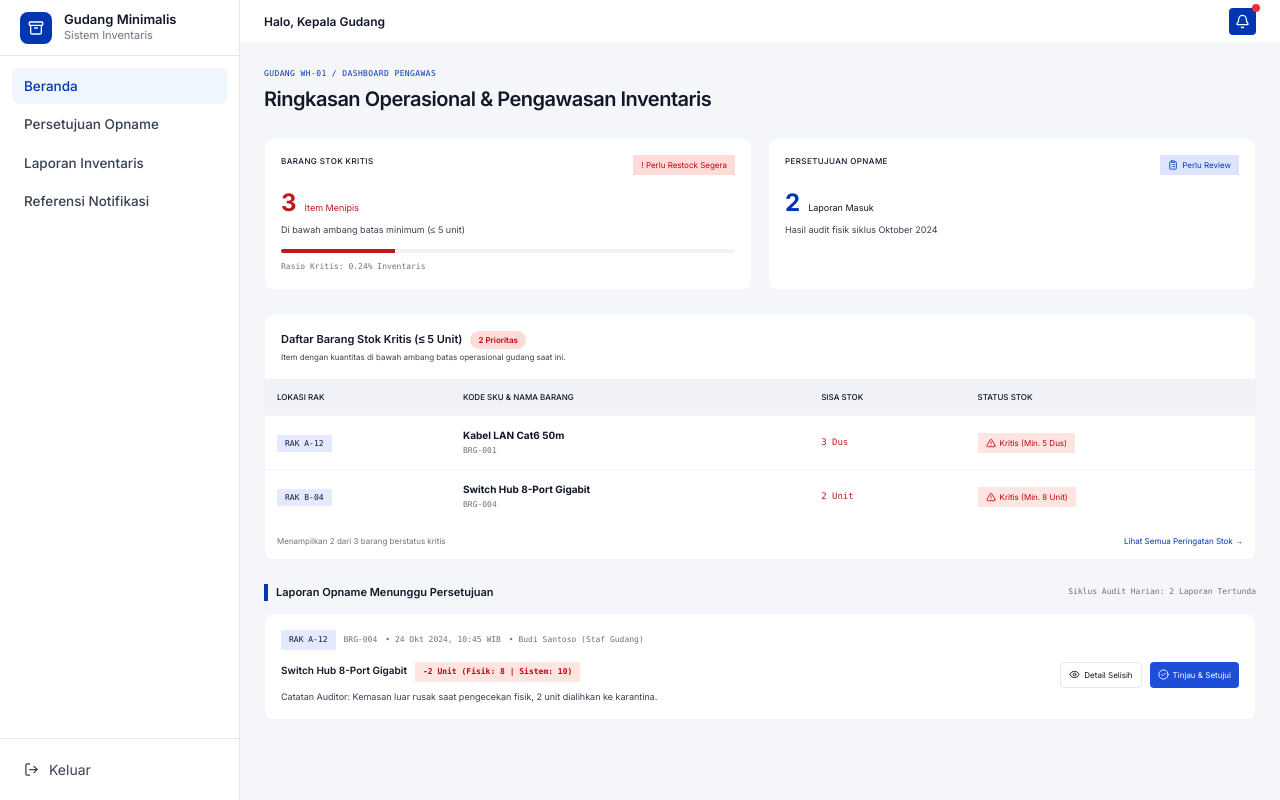
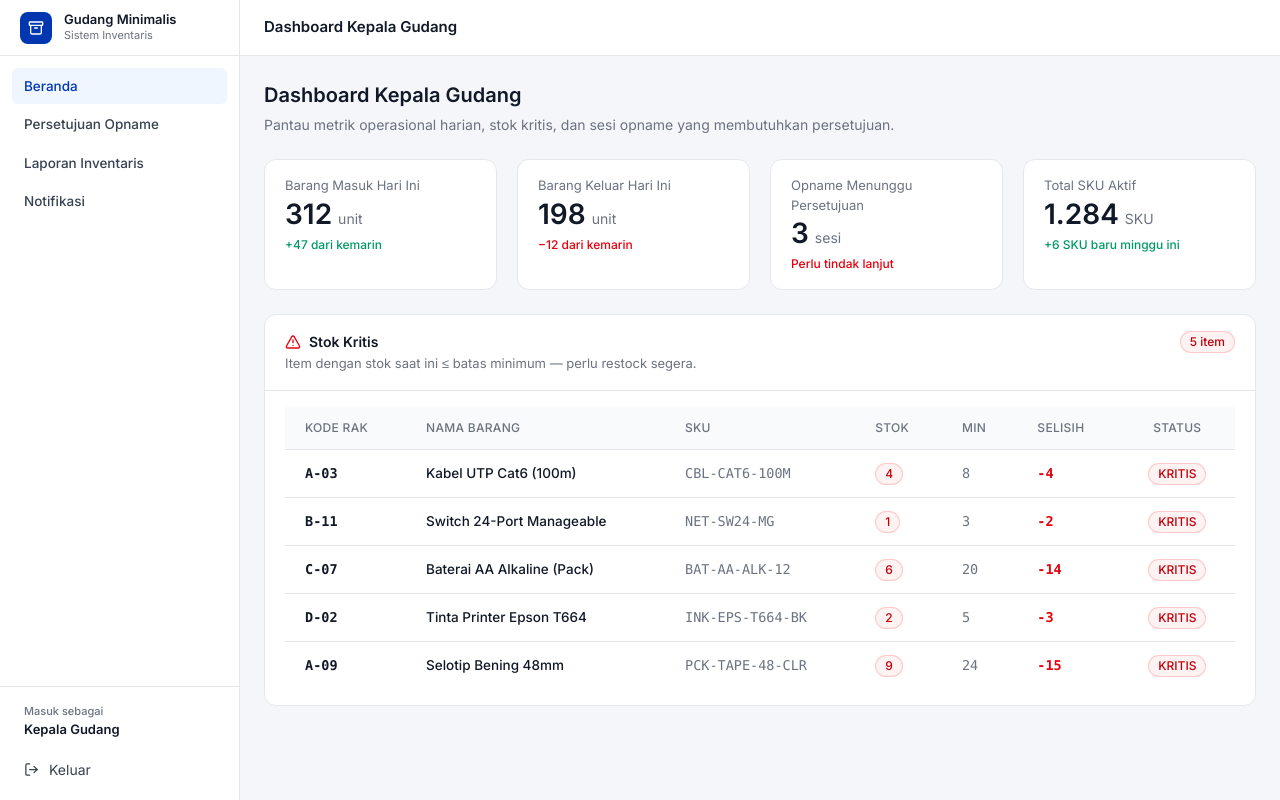
Before and after one commit to HA141User/Projek-Perangkat-Lunak, a React (Vite) app in the folder frontend/gudang-minimalis/: page /kepala-gudang in a window 1280 px wide. Built offline with nearby package versions, Linux system fonts and the light colour scheme; no server answers.

Commit message:
feat(supervisor): implement executive warehouse dashboard

```diff
--- a/frontend/gudang-minimalis/src/pages/WarehouseDashboard.jsx
+++ b/frontend/gudang-minimalis/src/pages/WarehouseDashboard.jsx
@@ -1,193 +1,167 @@
-
-import { Link } from 'react-router'
-import {
-  Bell,
-  ClipboardList,
-  AlertTriangle,
-  Eye,
-  CheckCircle2,
-} from 'lucide-react'
-import Sidebar from '../components/Sidebar'
+import { useNavigate } from 'react-router'
+import { AlertTriangle } from 'lucide-react'
+import AppShell from '../components/AppShell'
+import Badge from '../components/ui/Badge'
+import { KpiCard } from '../components/ui/Card'
+import { Card, CardHeader, CardBody } from '../components/ui/Card'
+import { getAuth, clearAuth } from '../lib/auth'
 
 const menu = [
   { label: 'Beranda', to: '/kepala-gudang' },
   { label: 'Persetujuan Opname', to: '/kepala-gudang/persetujuan' },
   { label: 'Laporan Inventaris', to: '/kepala-gudang/laporan' },
-  { label: 'Referensi Notifikasi', to: '/kepala-gudang/notifikasi' },
+  { label: 'Notifikasi', to: '/kepala-gudang/notifikasi' },
 ]
 
-const criticalItems = [
-  { rack: 'RAK A-12', name: 'Kabel LAN Cat6 50m', code: 'BRG-001', stock: '3 Dus', min: 'Min. 5 Dus' },
-  { rack: 'RAK B-04', name: 'Switch Hub 8-Port Gigabit', code: 'BRG-004', stock: '2 Unit', min: 'Min. 8 Unit' },
+const METRICS = [
+  {
+    id: 'masuk',
+    label: 'Barang Masuk Hari Ini',
+    value: '312',
+    unit: 'unit',
+    delta: '+47 dari kemarin',
+    deltaGood: true,
+  },
+  {
+    id: 'keluar',
+    label: 'Barang Keluar Hari Ini',
+    value: '198',
+    unit: 'unit',
+    delta: '−12 dari kemarin',
+    deltaGood: false,
+  },
+  {
+    id: 'opname',
+    label: 'Opname Menunggu Persetujuan',
+    value: '3',
+    unit: 'sesi',
+    delta: 'Perlu tindak lanjut',
+    deltaGood: false,
+  },
+  {
+    id: 'sku',
+    label: 'Total SKU Aktif',
+    value: '1.284',
+    unit: 'SKU',
+    delta: '+6 SKU baru minggu ini',
+    deltaGood: true,
+  },
 ]
 
+const CRITICAL_STOCK = [
+  { kodeRak: 'A-03', namaBarang: 'Kabel UTP Cat6 (100m)', sku: 'CBL-CAT6-100M', stok: 4, min: 8 },
+  { kodeRak: 'B-11', namaBarang: 'Switch 24-Port Manageable', sku: 'NET-SW24-MG', stok: 1, min: 3 },
+  { kodeRak: 'C-07', namaBarang: 'Baterai AA Alkaline (Pack)', sku: 'BAT-AA-ALK-12', stok: 6, min: 20 },
+  { kodeRak: 'D-02', namaBarang: 'Tinta Printer Epson T664', sku: 'INK-EPS-T664-BK', stok: 2, min: 5 },
+  { kodeRak: 'A-09', namaBarang: 'Selotip Bening 48mm', sku: 'PCK-TAPE-48-CLR', stok: 9, min: 24 },
+]
+
+const TABLE_COLS = ['KODE RAK', 'NAMA BARANG', 'SKU', 'STOK', 'MIN', 'SELISIH', 'STATUS']
+
 export default function WarehouseDashboard() {
+  const navigate = useNavigate()
+  const { user } = getAuth()
+
+  function handleLogout() {
+    clearAuth()
+    navigate('/login')
+  }
+
   return (
-    <div className="flex min-h-screen bg-page max-md:flex-col">
-      <Sidebar items={menu} />
-
-      <main className="min-w-0 flex-1">
-        <header className="flex h-11 items-center justify-between border-b border-slate-100 bg-white px-6">
-          <h1 className="text-xs font-semibold">Halo, Kepala Gudang</h1>
-          <button type="button" aria-label="Notifikasi" className="relative rounded bg-brand p-1.5 text-white">
-            <Bell size={15} />
-            <span className="absolute -right-1 -top-1 size-2 rounded-full bg-red-500" />
-          </button>
-        </header>
-
-        <div className="p-6 max-sm:p-3">
-          <div className="font-mono text-[8px] tracking-wider text-muted">
-            <span className="text-brand">GUDANG WH-01 / DASHBOARD PENGAWAS</span>
-          </div>
-
-          <h2 className="mb-6 mt-1 text-[20px] font-semibold tracking-tight max-sm:text-base">
-            Ringkasan Operasional &amp; Pengawasan Inventaris
-          </h2>
-
-          <section className="mb-6 grid grid-cols-2 gap-4 max-md:grid-cols-1">
-            <article className="rounded-lg border border-slate-100 bg-white p-4">
-              <div className="flex items-start justify-between gap-3">
-                <span className="text-[8px] font-medium tracking-wider">
-                  BARANG STOK KRITIS
-                </span>
-                <span className="bg-[#FFDCD8] px-2 py-1 text-[8px] text-red-700">
-                  ! Perlu Restock Segera
-                </span>
-              </div>
-              <div className="mt-3 flex items-baseline gap-2">
-                <strong className="text-2xl text-critical">3</strong>
-                <span className="text-[9px] text-critical">Item Menipis</span>
-              </div>
-              <p className="mt-1 text-[9px] text-muted-dark">
-                Di bawah ambang batas minimum (≤ 5 unit)
-              </p>
-              <div className="mt-3 h-1 overflow-hidden rounded bg-field">
-                <div className="h-full w-1/4 bg-critical" />
-              </div>
-              <p className="mt-2 font-mono text-[8px] text-muted">
-                Rasio Kritis: 0.24% Inventaris
-              </p>
-            </article>
-
-            <article className="rounded-lg border border-slate-100 bg-white p-4">
-              <div className="flex items-start justify-between gap-3">
-                <span className="text-[8px] font-medium tracking-wider">
-                  PERSETUJUAN OPNAME
-                </span>
-                <span className="flex items-center gap-1 bg-[#DFE5FF] px-2 py-1 text-[8px] text-brand">
-                  <ClipboardList size={10} /> Perlu Review
-                </span>
-              </div>
-              <div className="mt-3 flex items-baseline gap-2">
-                <strong className="text-2xl text-brand">2</strong>
-                <span className="text-[9px]">Laporan Masuk</span>
-              </div>
-              <p className="mt-1 text-[9px] text-muted-dark">
-                Hasil audit fisik siklus Oktober 2024
-              </p>
-            </article>
-          </section>
-
-          <section className="mb-6 overflow-hidden rounded-lg border border-slate-100 bg-white">
-            <div className="p-4">
-              <h3 className="text-[11px] font-semibold">
-                Daftar Barang Stok Kritis (≤ 5 Unit)
-                <span className="ml-2 rounded-full bg-[#FFDCD8] px-2 py-1 text-[8px] text-red-700">
-                  2 Prioritas
-                </span>
-              </h3>
-              <p className="mt-1 text-[8px] text-muted-dark">
-                Item dengan kuantitas di bawah ambang batas operasional gudang saat ini.
+    <AppShell
+      menuItems={menu}
+      userName={user?.name || 'Kepala Gudang'}
+      onLogout={handleLogout}
+      pageTitle="Dashboard Kepala Gudang"
+    >
+      {/* Section heading */}
+      <div className="mb-6">
+        <h2 className="text-[20px] font-semibold text-[#111827]">Dashboard Kepala Gudang</h2>
+        <p className="mt-1 text-[14px] text-[#6B7280]">
+          Pantau metrik operasional harian, stok kritis, dan sesi opname yang membutuhkan persetujuan.
         </p>
       </div>
 
+      {/* KPI Grid */}
+      <div className="mb-6 grid grid-cols-4 gap-5 max-md:grid-cols-2">
+        {METRICS.map((m) => (
+          <KpiCard
+            key={m.id}
+            label={m.label}
+            value={m.value}
+            unit={m.unit}
+            delta={m.delta}
+            deltaGood={m.deltaGood}
+          />
+        ))}
+      </div>
+
+      {/* Critical Stock Table */}
+      <Card>
+        <CardHeader
+          title={
+            <span className="flex items-center gap-2">
+              <AlertTriangle size={16} className="text-red-600" />
+              Stok Kritis
+            </span>
+          }
+          description="Item dengan stok saat ini ≤ batas minimum — perlu restock segera."
+          actions={
+            <Badge variant="danger">{CRITICAL_STOCK.length} item</Badge>
+          }
+        />
+        <CardBody className="p-0">
           <div className="overflow-x-auto">
-              <table className="w-full min-w-[610px] text-left">
-                <thead className="bg-field text-[8px]">
-                  <tr>
-                    <th className="px-3 py-3 font-medium">LOKASI RAK</th>
-                    <th className="px-3 py-3 font-medium">KODE SKU &amp; NAMA BARANG</th>
-                    <th className="px-3 py-3 font-medium">SISA STOK</th>
-                    <th className="px-3 py-3 font-medium">STATUS STOK</th>
+            <table className="w-full">
+              <thead>
+                <tr className="border-b border-[#E5E7EB] bg-[#F9FAFB]">
+                  {TABLE_COLS.map((col) => (
+                    <th
+                      key={col}
+                      className="px-5 py-3 text-left text-[12px] font-medium uppercase tracking-wide text-[#6B7280] last:text-center"
+                    >
+                      {col}
+                    </th>
+                  ))}
                 </tr>
               </thead>
               <tbody>
-                  {criticalItems.map((item) => (
-                    <tr key={item.code} className="border-t border-slate-100 text-[9px]">
-                      <td className="px-3 py-3">
-                        <span className="bg-[#E4E9FF] px-2 py-1 font-mono text-[8px]">
-                          {item.rack}
-                        </span>
+                {CRITICAL_STOCK.map((item) => {
+                  const selisih = item.stok - item.min
+                  return (
+                    <tr
+                      key={item.sku}
+                      className="border-b border-[#E5E7EB] last:border-0 hover:bg-[#F9FAFB]"
+                    >
+                      <td className="px-5 py-3 font-mono text-[13.5px] font-semibold text-[#111827]">
+                        {item.kodeRak}
                       </td>
-                      <td className="px-3 py-3">
-                        <strong className="block text-[10px]">{item.name}</strong>
-                        <span className="font-mono text-[8px] text-muted">{item.code}</span>
+                      <td className="px-5 py-3 text-[13.5px] font-medium text-[#111827]">
+                        {item.namaBarang}
                       </td>
-                      <td className="px-3 py-3 font-mono text-critical">{item.stock}</td>
-                      <td className="px-3 py-3">
-                        <span className="inline-flex items-center gap-1 bg-[#FFE5E2] px-2 py-1 text-[8px] text-red-700">
-                          <AlertTriangle size={10} /> Kritis ({item.min})
-                        </span>
+                      <td className="px-5 py-3 font-mono text-[13.5px] text-[#6B7280]">
+                        {item.sku}
+                      </td>
+                      <td className="px-5 py-3">
+                        <Badge variant="danger">{item.stok}</Badge>
+                      </td>
+                      <td className="px-5 py-3 font-mono text-[13.5px] text-[#6B7280]">
+                        {item.min}
+                      </td>
+                      <td className="px-5 py-3 font-mono text-[13.5px] font-semibold text-red-600">
+                        {selisih}
+                      </td>
+                      <td className="px-5 py-3 text-center">
+                        <Badge variant="danger">KRITIS</Badge>
                       </td>
                     </tr>
-                  ))}
+                  )
+                })}
               </tbody>
             </table>
           </div>
-
-            <div className="flex flex-wrap items-center justify-between gap-3 p-3 text-[8px]">
-              <span className="text-muted">Menampilkan 2 dari 3 barang berstatus kritis</span>
-              <Link to="/kepala-gudang/laporan" className="text-brand">
-                Lihat Semua Peringatan Stok →
-              </Link>
-            </div>
-          </section>
-
-          <section>
-            <div className="mb-3 flex flex-wrap items-center justify-between gap-2">
-              <h3 className="border-l-4 border-brand pl-2 text-[11px] font-semibold">
-                Laporan Opname Menunggu Persetujuan
-              </h3>
-              <span className="font-mono text-[8px] text-muted">
-                Siklus Audit Harian: 2 Laporan Tertunda
-              </span>
-            </div>
-
-            <article className="rounded-lg border border-slate-100 bg-white p-4">
-              <div className="mb-3 flex flex-wrap items-center gap-2 font-mono text-[8px] text-muted">
-                <span className="bg-[#E4E9FF] px-2 py-1 text-ink">RAK A-12</span>
-                <span>BRG-004</span>
-                <span>• 24 Okt 2024, 10:45 WIB</span>
-                <span>• Budi Santoso (Staf Gudang)</span>
-              </div>
-
-              <div className="flex items-start justify-between gap-4 max-lg:flex-col">
-                <div>
-                  <h4 className="text-[10px] font-semibold">
-                    Switch Hub 8-Port Gigabit
-                    <span className="ml-2 inline-block bg-[#FFE5E2] px-2 py-1 font-mono text-[8px] text-red-700">
-                      -2 Unit (Fisik: 8 | Sistem: 10)
-                    </span>
-                  </h4>
-                  <p className="mt-2 text-[9px] text-muted-dark">
-                    Catatan Auditor: Kemasan luar rusak saat pengecekan fisik,
-                    2 unit dialihkan ke karantina.
-                  </p>
-                </div>
-
-                <div className="flex shrink-0 flex-wrap gap-2">
-                  <Link to="/kepala-gudang/persetujuan" className="flex items-center gap-1 rounded border border-slate-200 px-2 py-1.5 text-[8px]">
-                    <Eye size={11} /> Detail Selisih
-                  </Link>
-                  <Link to="/kepala-gudang/persetujuan" className="flex items-center gap-1 rounded bg-brand-hover px-2 py-1.5 text-[8px] text-white">
-                    <CheckCircle2 size={11} /> Tinjau &amp; Setujui
-                  </Link>
-                </div>
-              </div>
-            </article>
-          </section>
-        </div>
-      </main>
-    </div>
+        </CardBody>
+      </Card>
+    </AppShell>
   )
 }
```
Lines whose indentation alone changed are shown as unchanged.
